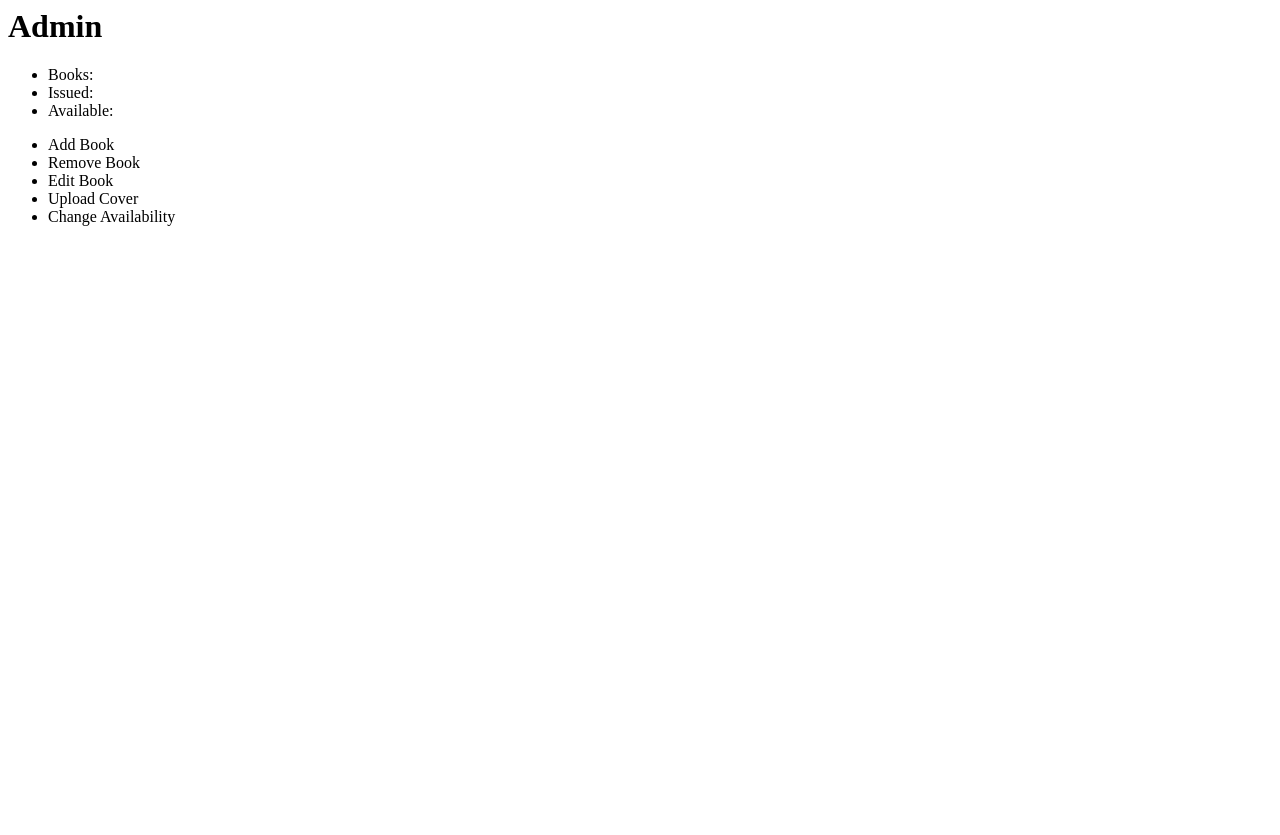
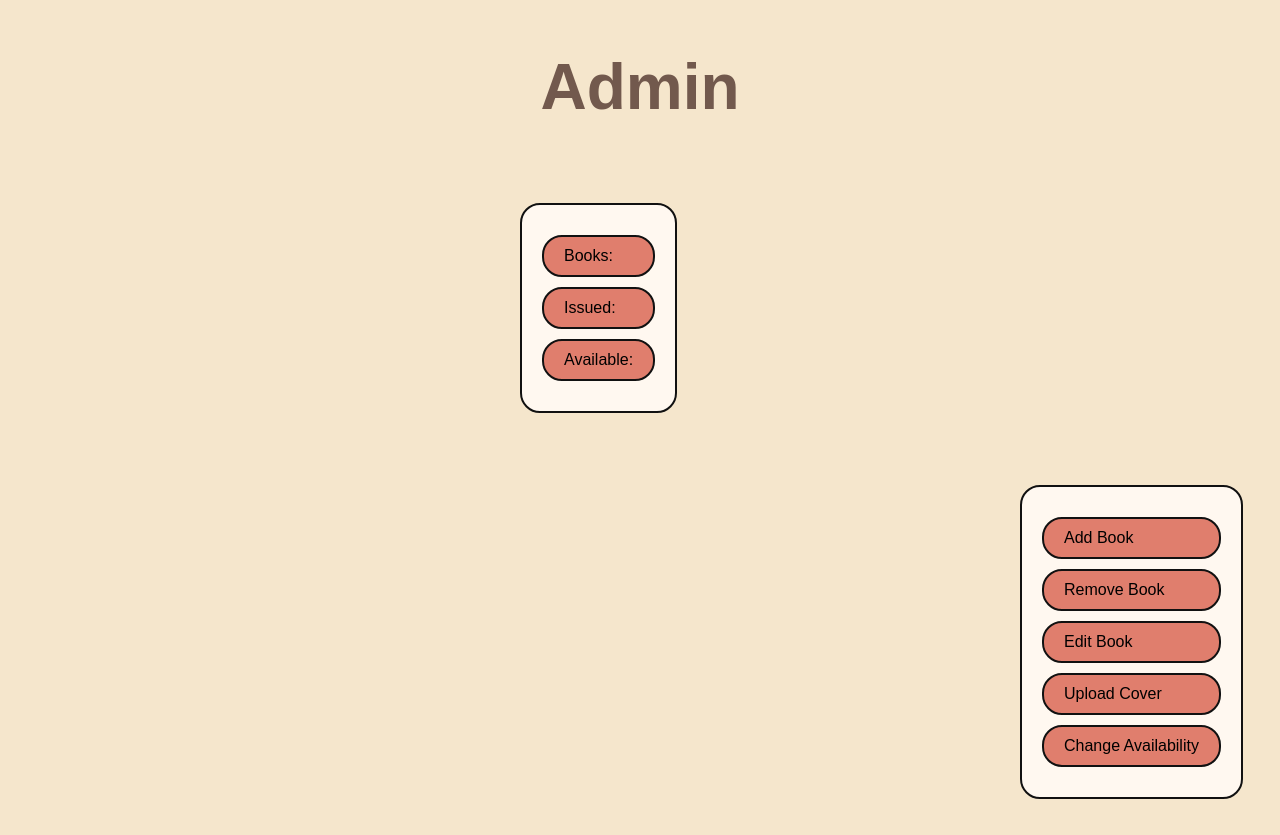
Before and after one commit to Mai-Anshhh/digi_library, a plain HTML site: page admin.html in a window 1280 px wide. Before the commit the page ends 800 px from the top, so only its background shows below. Drawn offline with Linux system fonts and the light colour scheme.

Commit message:
added style to admin page

```diff
--- a/admin.html
+++ b/admin.html
@@ -3,9 +3,10 @@
     <meta charset="UTF-8">
     <meta name="viewport" content="width=device-width, initial-scale=1.0">
     <title>Admin</title>
+    <link rel="stylesheet" href="style.css">
 </head>
 <body>
-    <h1>Admin</h1>
+    <h1 class="admin-title">Admin</h1>
 
     <section class="dashboard">
         <ul>
--- a/style.css
+++ b/style.css
@@ -142,3 +142,58 @@ nav a {
 .card p {
     font-size: .8rem;
 }
+
+/* Admin page */
+
+.admin-title {
+    text-align: center;
+    margin-top: 50px;
+    font-size: 4rem;
+    color: #72594d;
+}
+
+.dashboard {
+    display: flex;
+    justify-content: left;
+    padding: 20px;
+    margin-left: 500px;
+}
+
+.dashboard ul {
+    list-style: none;
+    border: 2px solid #111;
+    border-radius: 20px;
+    background-color: #FFF8F0;
+    padding: 20px;
+}
+
+.dashboard li {
+    background-color: #e07e6d;
+    border: 2px solid #111;
+    border-radius: 20px;
+    margin: 10px 0;
+    padding: 10px 20px;
+}
+
+.actions {
+    display: flex;
+    gap: 20px;
+    padding: 20px;
+    margin-left: 1000px;
+}
+
+.actions ul {
+    list-style: none;
+    border: 2px solid #111;
+    border-radius: 20px;
+    padding: 20px;
+    background-color: #FFF8F0;
+}
+
+.actions li {
+    background-color: #e07e6d;
+    padding: 10px 20px;
+    border: 2px solid #111;
+    border-radius: 20px;
+    margin: 10px 0;
+}
```
Also changed, not shown: book.html (+1 -0 lines).
